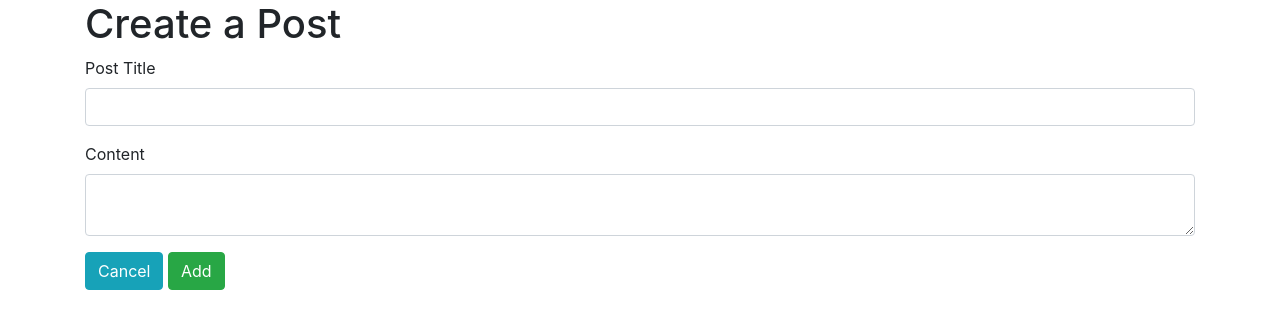
After one commit to oliviah0/flask-blogly, a Flask app: page /users/user/1/posts/new in a window 1280 px wide. The commit adds this page. Shown: the top 329 px of the page. Run offline with Flask 2, Linux system fonts and the light colour scheme; some libraries are stand-ins or nearby versions.

Commit message:
added post model, create post, view post

```diff
--- a/app.py
+++ b/app.py
@@ -1,7 +1,7 @@
 """Blogly application."""
 
 from flask import Flask, request, redirect, render_template, url_for
-from models import db, connect_db, User
+from models import db, connect_db, User, Post
 from flask_debugtoolbar import DebugToolbarExtension
 
 app = Flask(__name__)
@@ -50,7 +50,9 @@ def user(id):
     """Routing for viewing a user """
 
     user = User.query.get(id)
-    return render_template('user.html', user=user)
+    posts = Post.query.filter(Post.user_id == id).all()
+    print(f"~~~~~~ LOOK HERE:, i've got your posts: ", posts)
+    return render_template('user.html', user=user, posts=posts)
 
 
 @app.route('/users/user/<int:id>/delete')
@@ -86,5 +88,24 @@ def edit(id):
 
     return render_template("edit.html", user=user)
 
+@app.route('/users/user/<int:id>/posts/new', methods=["POST", "GET"])
+def new_post(id):
+    """Route for making a new post"""
+    if request.method == "POST":
+        title = request.form['post-title']
+        content = request.form['post-content']
+        post = Post(title=title, content=content, user_id=id)
+        db.session.add(post)
+        db.session.commit()
+        print("LOOK HERE: I added: ", post)
 
-print('~~~~~END OF FILE APP.PY~~~~~§†¥©˙¨¨ˆˆπππππππ')
+        return redirect(f'/users/user/{id}')
+
+    return render_template("create-post.html", id=id)
+
+@app.route('/posts/<int:post_id>')
+def post(post_id):
+    """Views the post"""
+    post = Post.query.get(post_id)
+    print("LOOK HERE: ", post)
+    return render_template("post.html", post=post)
--- /dev/null
+++ b/templates/create-post.html
@@ -0,0 +1,20 @@
+{% extends 'base.html' %}
+
+{% block title %} <h1> Create a Post </h1>{% endblock %}
+{% block content %}
+
+<form method="POST">
+  <div class="form-group">
+    <label for="post-title">Post Title</label>
+    <input name="post-title" type="text" class="form-control" id="post-title">
+  </div>
+  <div class="form-group">
+    <label for="post-content">Content</label>
+    <textarea name="post-content" type="text" class="form-control" id="post-content"></textarea>
+  </div>
+
+  <button type="submit" class="btn btn-info"> Cancel </button>
+  <button type="submit" class="btn btn-success"> Add </button>
+</form>
+
+{% endblock %}
```
Also changed, not shown: models.py (+14 -2 lines), templates/post.html (added, +12 -0 lines), templates/user.html (+11 -0 lines).
